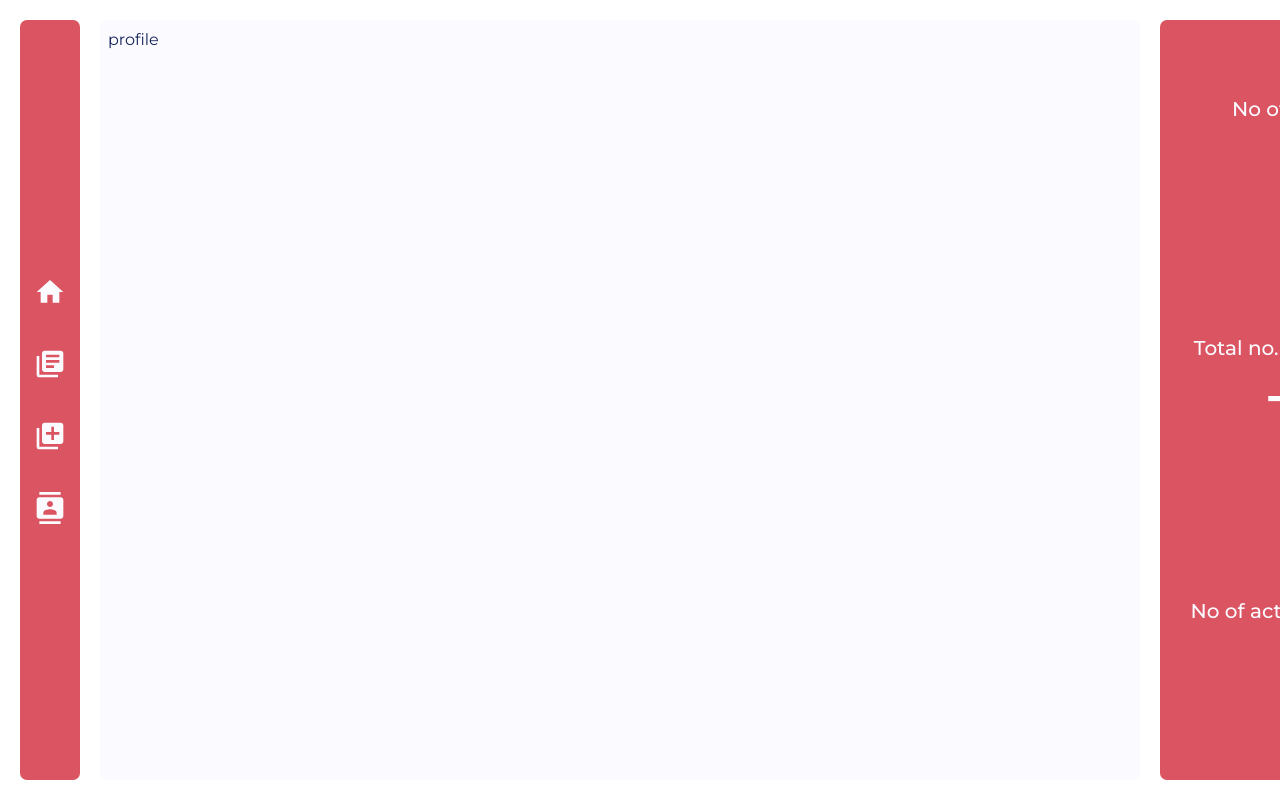
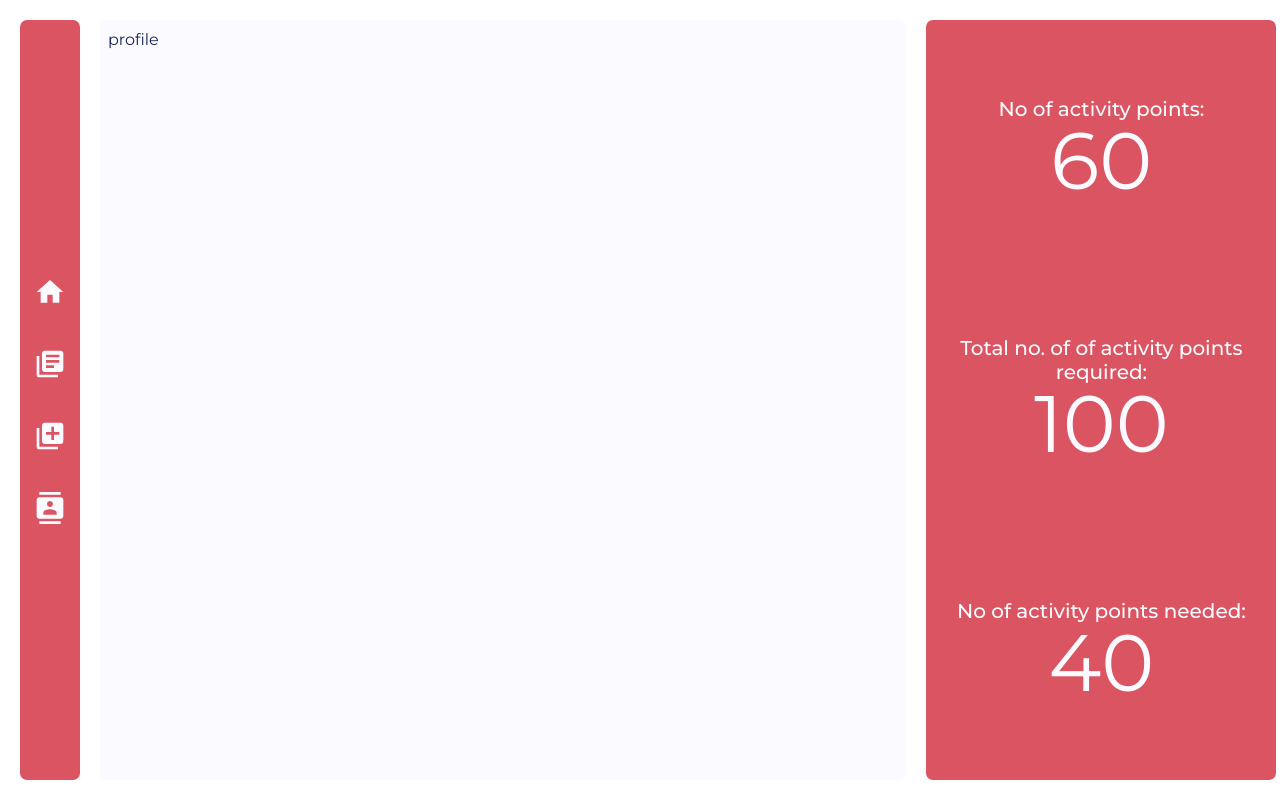
Before and after one commit to alvin1904/skillvine-client, a Next.js app: page /student/profile in a window 1280 px wide. Built offline with nearby package versions, Linux system fonts and the light colour scheme.

Commit message:
Fix: vw, goToPage, key prop

```diff
--- a/src/layouts/user/Navbar.js
+++ b/src/layouts/user/Navbar.js
@@ -1,7 +1,7 @@
 import React from "react";
 import styles from "@/styles/student/Navbar.module.css";
 import { useRouter } from "next/router";
-import gotopage from "@/utils/goToPage";
+import goToPage from "@/utils/goToPage";
 import { studentNavbar } from "@/constants/data";
 
 export default function Navbar() {
@@ -10,11 +10,12 @@ export default function Navbar() {
 
   return (
     <nav className={styles.nav}>
-      {studentNavbar.map((item) => (
+      {studentNavbar.map((item, index) => (
         <div
+        key={index}
           className={styles.nav_logo}
           onClick={() => {
-            gotopage(router, item.page);
+            goToPage(router, item.page);
           }}
         >
           <item.icon size={size} />
--- a/src/styles/globals.css
+++ b/src/styles/globals.css
@@ -126,7 +126,7 @@ body {
 }
 .student_main {
   height: 100%;
-  width: 65rem;
+  width: 63vw;
   padding: 8px;
   border-radius: 8px;
   background-color: var(--clr-light);
```
